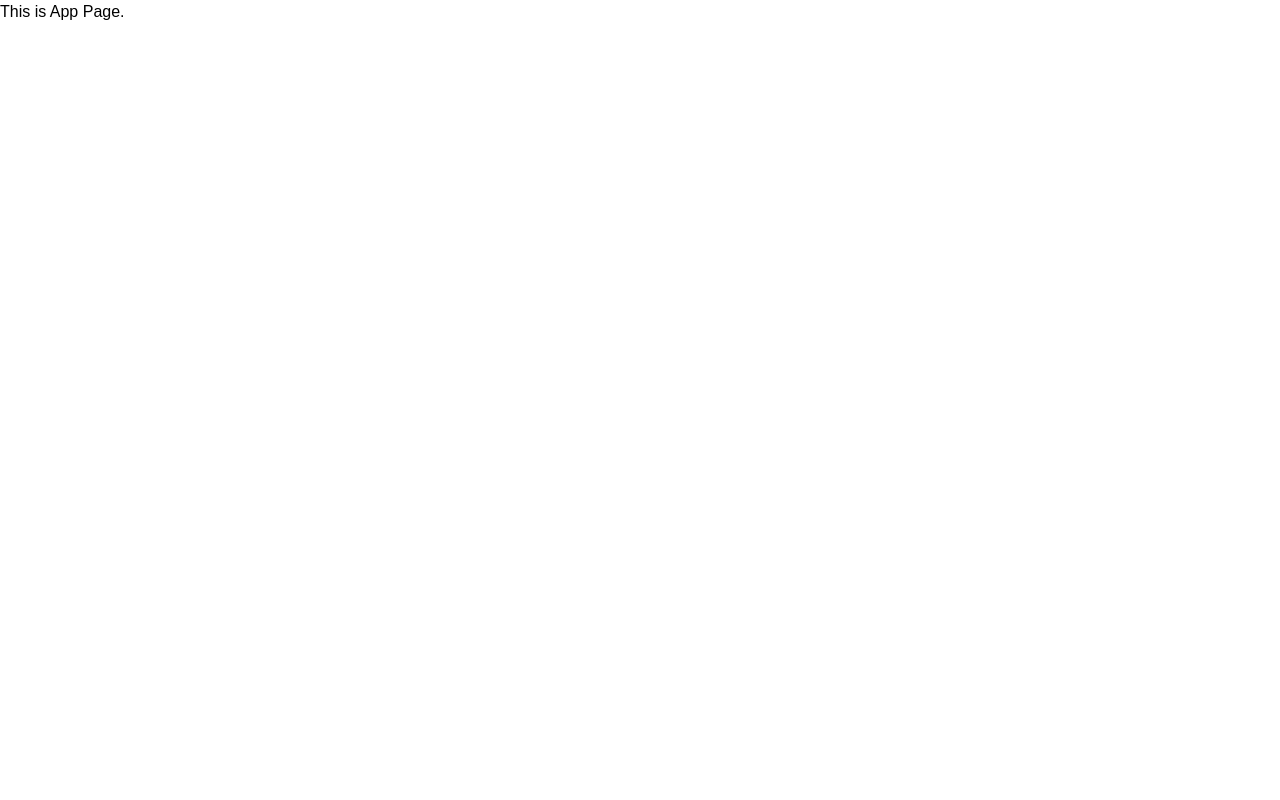
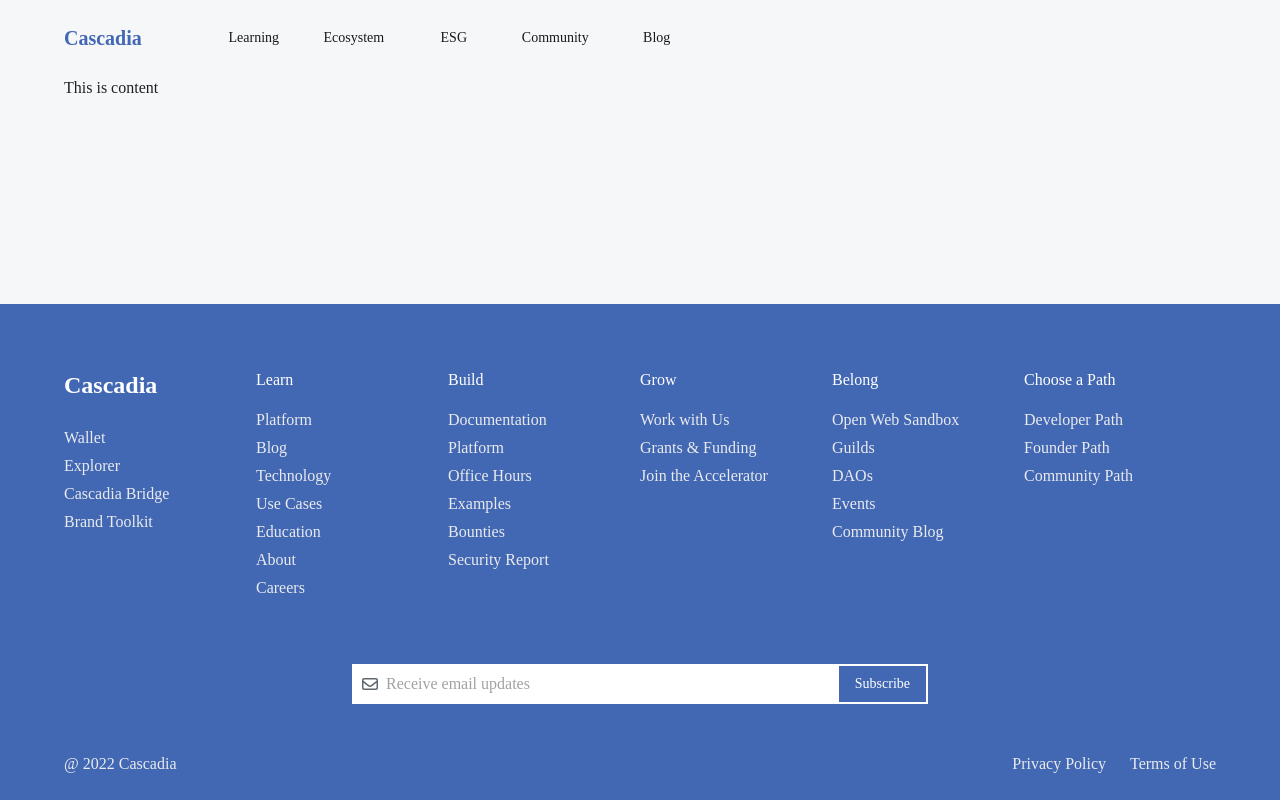
Before and after one commit to CascadiaFoundation/public_website, a React (Create React App) app: page / in a window 1280 px wide. Built offline with nearby package versions, Linux system fonts and the light colour scheme.

Commit message:
feat:layout

```diff
--- a/package.json
+++ b/package.json
@@ -5,6 +5,11 @@
   "dependencies": {
     "@emotion/react": "^11.10.0",
     "@emotion/styled": "^11.10.0",
+    "@fortawesome/fontawesome-svg-core": "^6.1.2",
+    "@fortawesome/free-brands-svg-icons": "^6.1.2",
+    "@fortawesome/free-regular-svg-icons": "^6.1.2",
+    "@fortawesome/free-solid-svg-icons": "^6.1.2",
+    "@fortawesome/react-fontawesome": "^0.2.0",
     "@mui/material": "^5.10.2",
     "@testing-library/jest-dom": "^5.16.5",
     "@testing-library/react": "^13.3.0",
@@ -15,6 +20,7 @@
     "@types/react-dom": "^18.0.6",
     "react": "^18.2.0",
     "react-dom": "^18.2.0",
+    "react-router-dom": "^6.3.0",
     "react-scripts": "5.0.1",
     "typescript": "^4.7.4",
     "web-vitals": "^2.1.4"
--- a/src/App.tsx
+++ b/src/App.tsx
@@ -1,8 +1,21 @@
+import { BrowserRouter as Router } from 'react-router-dom'
+import { ThemeProvider } from '@mui/material/styles';
+import { CssBaseline } from '@mui/material';
+
+import themes from './themes';
+import Layout from './layouts';
+// import AppRouter from './routes';
+
 const App = () => {
   return (
-    <div className="App">
-      This is App Page.
-    </div>
+    <ThemeProvider theme={themes()}>
+      <CssBaseline />
+      <Router>
+        <Layout>
+          <p>This is content</p>
+        </Layout>
+      </Router>
+    </ThemeProvider>
   );
 }
 
--- /dev/null
+++ b/src/layouts/Footer.tsx
@@ -0,0 +1,144 @@
+import { Link } from 'react-router-dom'
+import { Button, InputBase, Typography } from '@mui/material';
+import { FontAwesomeIcon } from '@fortawesome/react-fontawesome';
+import { faEnvelope } from '@fortawesome/free-regular-svg-icons';
+
+const Footer = () => {
+
+  return (
+    <div className="px-[5%] bg-primary">
+      <div className="grid grid-cols-6 my-16">
+        <div>
+          <Typography color="white" variant="h2" className="pb-6">Cascadia</Typography>
+          <div className="flex flex-col gap-1">
+            <Link to="#" className="text-grey-light hover:text-white">
+              Wallet
+            </Link>
+            <Link to="#" className="text-grey-light hover:text-white">
+              Explorer
+            </Link>
+            <Link to="#" className="text-grey-light hover:text-white">
+              Cascadia Bridge
+            </Link>
+            <Link to="#" className="text-grey-light hover:text-white">
+              Brand Toolkit
+            </Link>
+          </div>
+        </div>
+        <div>
+          <Typography color="white" variant="h4" className="pb-4">Learn</Typography>
+          <div className="flex flex-col gap-1">
+            <Link to="#" className="text-grey-light hover:text-white">
+              Platform
+            </Link>
+            <Link to="#" className="text-grey-light hover:text-white">
+              Blog
+            </Link>
+            <Link to="#" className="text-grey-light hover:text-white">
+              Technology
+            </Link>
+            <Link to="#" className="text-grey-light hover:text-white">
+              Use Cases
+            </Link>
+            <Link to="#" className="text-grey-light hover:text-white">
+              Education
+            </Link>
+            <Link to="#" className="text-grey-light hover:text-white">
+              About
+            </Link>
+            <Link to="#" className="text-grey-light hover:text-white">
+              Careers
+            </Link>
+          </div>
+        </div>
+        <div>
+          <Typography color="white" variant="h4" className="pb-4">Build</Typography>
+          <div className="flex flex-col gap-1">
+            <Link to="#" className="text-grey-light hover:text-white">
+              Documentation
+            </Link>
+            <Link to="#" className="text-grey-light hover:text-white">
+              Platform
+            </Link>
+            <Link to="#" className="text-grey-light hover:text-white">
+              Office Hours
+            </Link>
+            <Link to="#" className="text-grey-light hover:text-white">
+              Examples
+            </Link>
+            <Link to="#" className="text-grey-light hover:text-white">
+              Bounties
+            </Link>
+            <Link to="#" className="text-grey-light hover:text-white">
+              Security Report
+            </Link>
+          </div>
+        </div>
+        <div>
+          <Typography color="white" variant="h4" className="pb-4">Grow</Typography>
+          <div className="flex flex-col gap-1">
+            <Link to="#" className="text-grey-light hover:text-white">
+              Work with Us
+            </Link>
+            <Link to="#" className="text-grey-light hover:text-white">
+              Grants & Funding
+            </Link>
+            <Link to="#" className="text-grey-light hover:text-white">
+              Join the Accelerator
+            </Link>
+          </div>
+        </div>
+        <div>
+          <Typography color="white" variant="h4" className="pb-4">Belong</Typography>
+          <div className="flex flex-col gap-1">
+            <Link to="#" className="text-grey-light hover:text-white">
+              Open Web Sandbox
+            </Link>
+            <Link to="#" className="text-grey-light hover:text-white">
+              Guilds
+            </Link>
+            <Link to="#" className="text-grey-light hover:text-white">
+              DAOs
+            </Link>
+            <Link to="#" className="text-grey-light hover:text-white">
+              Events
+            </Link>
+            <Link to="#" className="text-grey-light hover:text-white">
+              Community Blog
+            </Link>
+          </div>
+        </div>
+        <div>
+          <Typography color="white" variant="h4" className="pb-4">Choose a Path</Typography>
+          <div className="flex flex-col gap-1">
+            <Link to="#" className="text-grey-light hover:text-white">
+              Developer Path
+            </Link>
+            <Link to="#" className="text-grey-light hover:text-white">
+              Founder Path
+            </Link>
+            <Link to="#" className="text-grey-light hover:text-white">
+              Community Path
+            </Link>
+          </div>
+        </div>
+      </div>
+
+      <div className="flex items-center bg-white w-1/2 p-[2px] mx-auto mb-6">
+        <FontAwesomeIcon icon={faEnvelope} className="text-grey-dark p-2" />
+        <InputBase placeholder="Receive email updates" className="flex-auto"/>
+        <Button variant="contained">Subscribe</Button>
+      </div>
+
+      <div className="py-6 flex items-center justify-between">
+        <Typography className="text-grey-light">@ 2022 Cascadia</Typography>
+        <div className="flex items-center gap-6">
+          <Link to="#" className="text-grey-light hover:text-white">Privacy Policy</Link>
+          <Link to="#" className="text-grey-light hover:text-white">Terms of Use</Link>
+        </div>
+      </div>
+    </div>
+  );
+};
+
+export default Footer;
--- /dev/null
+++ b/src/layouts/Navbar.tsx
@@ -0,0 +1,90 @@
+import { useState } from 'react';
+import { Button, IconButton, List, ListItem,  SwipeableDrawer, Typography } from '@mui/material';
+import { FontAwesomeIcon } from '@fortawesome/react-fontawesome';
+import { faBars } from '@fortawesome/free-solid-svg-icons';
+import { NavLink, useLocation } from 'react-router-dom';
+
+const navItems = [
+  {
+    label: 'Learning',
+    link: '/learning'
+  },
+  {
+    label: 'Ecosystem',
+    link: '/ecosystem'
+  },
+  {
+    label: 'ESG',
+    link: '/esg'
+  },
+  {
+    label: 'Community',
+    link: '/community'
+  },
+  {
+    label: 'Blog',
+    link: '/blog'
+  },
+];
+
+const Navbar = () => {
+  const [menuOpen, setMenuOpen] = useState<boolean>(false);
+  const route = useLocation();
+
+  const toggleDrawer = (val: boolean) => (event: React.MouseEvent | React.KeyboardEvent) => {
+    setMenuOpen(val);
+  }
+
+  return (
+    <div className="mx-[5%] flex items-center py-6 gap-20">
+      <Button variant='text' component={NavLink} to='/'>
+        <Typography variant='h3' color='primary'>Cascadia</Typography>
+      </Button>
+      <div className="gap-9 hidden md:flex">
+        {
+          navItems.map((item, index) => (
+            <Button
+              key={index}
+              variant='text'
+              color={item.link===route.pathname?'primary':'secondary'}
+              component={NavLink}
+              to={item.link}
+            >
+              {item.label}
+            </Button>
+          ))
+        }
+      </div>
+      <div className="block md:hidden">
+        <IconButton onClick={toggleDrawer(true)}>
+          <FontAwesomeIcon icon={faBars} />
+        </IconButton>
+        <SwipeableDrawer
+          anchor="top"
+          open={menuOpen}
+          onOpen={toggleDrawer(true)}
+          onClose={toggleDrawer(false)}
+          onClick={toggleDrawer(false)}
+        >
+          <List disablePadding>
+            {
+              navItems.map((item, key) => (
+                <ListItem key={key} disablePadding>
+                  <NavLink to={item.link}
+                    className={({ isActive })=>
+                      isActive ? "text-lg text-light-light w-full text-center p-4 bg-dark-dark" : "text-lg text-light-dark w-full text-center p-4 bg-dark-light"
+                    }
+                  >
+                    {item.label}
+                  </NavLink>
+                </ListItem>
+              ))
+            }
+          </List>
+        </SwipeableDrawer>
+      </div>
+    </div>
+  );
+};
+
+export default Navbar;
--- /dev/null
+++ b/src/layouts/index.tsx
@@ -0,0 +1,18 @@
+import Navbar from './Navbar';
+import Footer from './Footer';
+
+const Layout = (props: any) => {
+  return (
+    <div className='flex flex-col min-h-screen h-full'>
+      <div className='flex-1'>
+        <Navbar />
+        <div className="mx-[5%]">
+          {props.children}
+        </div>
+      </div>
+      <Footer />
+    </div>
+  );
+};
+
+export default Layout;
--- a/src/themes/componentStyleOverrides.js
+++ b/src/themes/componentStyleOverrides.js
@@ -1,15 +1,23 @@
 export default function componentStyleOverrides(theme) {
   return {
     MuiButton: {
+      defaultProps: {
+        disableRipple: true
+      },
       styleOverrides: {
         root: {
           borderRadius: 0,
+          boxShadow: 'none',
           textTransform: 'capitalize',
           '&.MuiButton-containedSecondary': {
             backgroundColor: theme.colors?.dark.main
           },
+          '&:hover': {
+            boxShadow: 'none'
+          }
         },
         text: {
+          textAlign: 'left',
           padding: 0,
           '&.font-bold': {
             fontWeight: 700
--- a/src/themes/index.js
+++ b/src/themes/index.js
@@ -10,14 +10,20 @@ const colors = {
     main: '#18191A',
     dark: '#101010'
   },
-  light: {
-    light: '#E4E6EB',
-    main: '#DCDFE7',
-    dark: '#B0B3B8'
+  text: {
+    primary: "#18191A",
+    secondary: "#616771"
+  },
+  background: {
+    "light": "#FFFFFF",
+    "main": "#F6F7F8",
+    "dark": "#E9EBEE"
   },
   primary: {
-    light: '#4267B2',
-    dark: '#1778F2'
+    main: "#4267B3"
+  },
+  secondary: {
+    main: "#18191A"
   }
 };
 
--- a/src/themes/palette.js
+++ b/src/themes/palette.js
@@ -1,3 +1,14 @@
 export default function themePalette(theme) {
-  return {};
+  return {
+    background: {
+      default: theme.colors.background.main,
+      paper: theme.colors.background.light
+    },
+    primary: {
+      main: theme.colors.primary.main
+    },
+    secondary: {
+      main: theme.colors.secondary.main
+    }
+  };
 };
--- a/src/themes/typography.js
+++ b/src/themes/typography.js
@@ -9,7 +9,7 @@ export default  function themeTypography(theme) {
     h2: {
       fontSize: '1.5rem',
       lineHeight: '34px',
-      fontWeight: 700
+      fontWeight: 600
     },
     h3: {
       fontSize: '1.25rem',
--- a/tailwind.config.js
+++ b/tailwind.config.js
@@ -2,7 +2,15 @@
 module.exports = {
   content: ["./src/**/*.{html,js,ts,tsx}"],
   theme: {
-    extend: {},
+    extend: {
+      colors: {
+        primary: "#4267B3",
+        grey: {
+          light: "#E9EBEE",
+          dark: "#616771"
+        }
+      }
+    },
   },
   plugins: [],
 }
```
Also changed, not shown: 2 other files (tests, documents, lock files or other folders).
